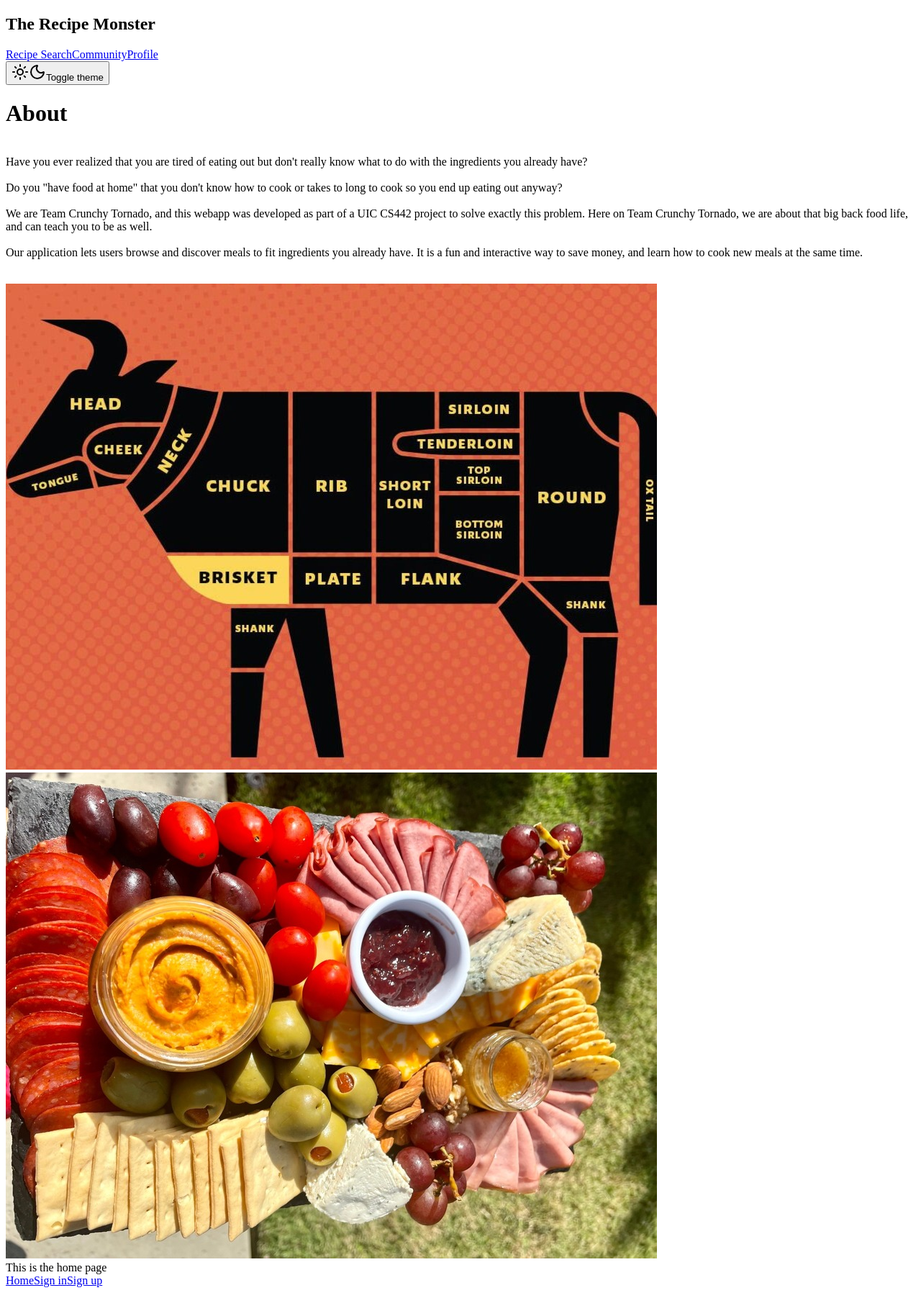
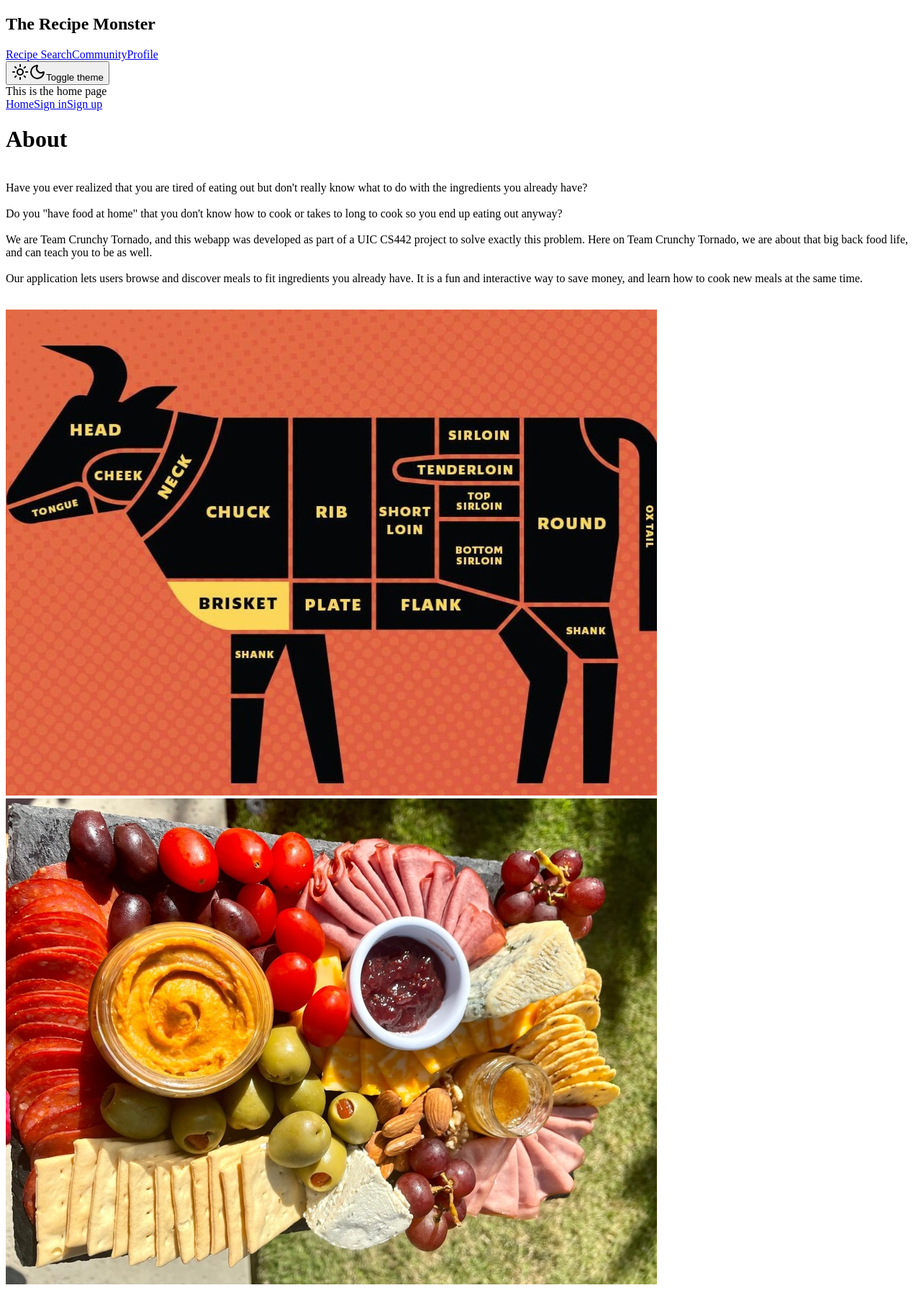
Before and after one commit to 0men1/CS442-Cookbook, a Next.js app in the folder cookbook-app/: page / in a window 1280 px wide. Shown: the whole page at 72% size. Built offline with nearby package versions, Linux system fonts and the light colour scheme.

Commit message:
rearranged home page

```diff
--- a/cookbook-app/src/app/page.tsx
+++ b/cookbook-app/src/app/page.tsx
@@ -9,6 +9,11 @@ export default function Home() {
       <Navbar />
 
       <ModeToggle />
+
+      <div>This is the home page</div>
+      <a className="border-1 w-fit px-3 py-2 rounded-xl" href="/">Home</a>
+      <a className="border-1 w-fit px-3 py-2 rounded-xl" href="/sign-in">Sign in</a>
+      <a className="border-1 w-fit px-3 py-2 rounded-xl" href="/sign-up">Sign up</a>
 
       {/* About Paragraph */}
       <div className = "m-10 p-5">
@@ -57,10 +62,7 @@ export default function Home() {
       </div>
 
 
-      <div>This is the home page</div>
-      <a className="border-1 w-fit px-3 py-2 rounded-xl" href="/">Home</a>
-      <a className="border-1 w-fit px-3 py-2 rounded-xl" href="/sign-in">Sign in</a>
-      <a className="border-1 w-fit px-3 py-2 rounded-xl" href="/sign-up">Sign up</a>
+
 
 
     </div>
```
